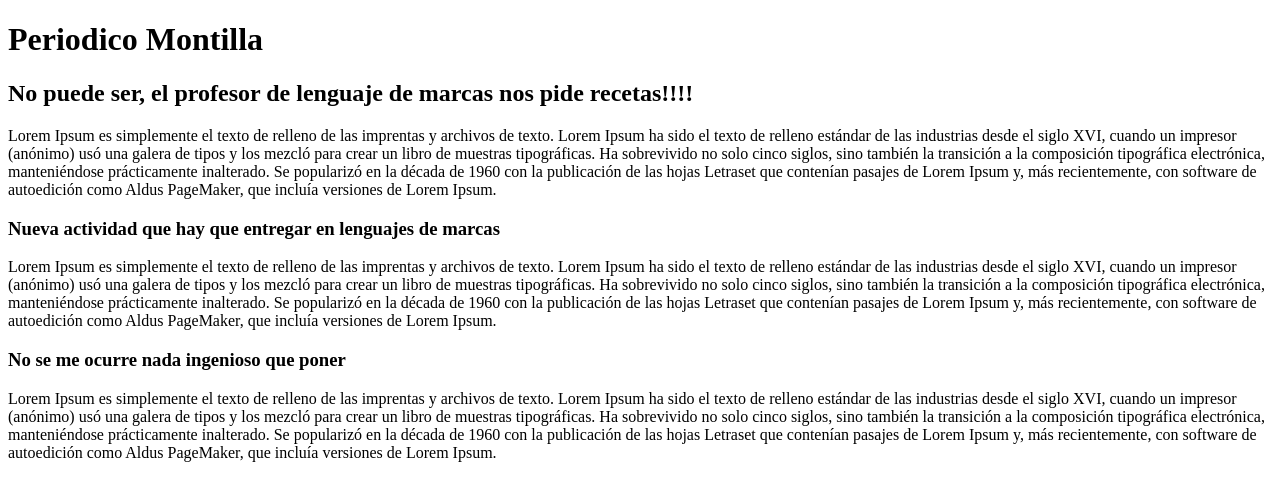
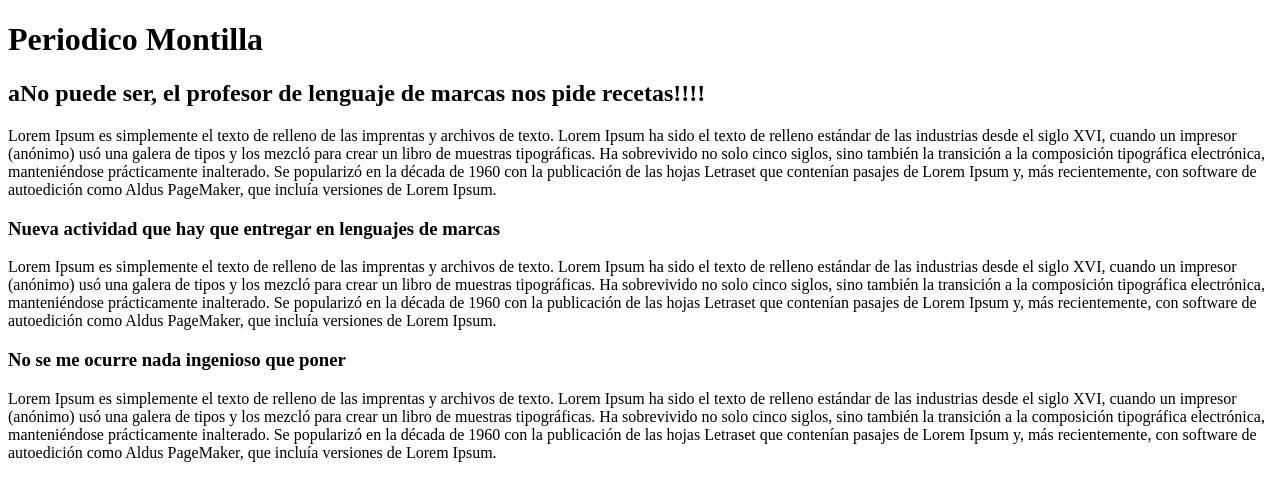
Before and after one commit to Angelitrooo/lenguaje-de-marcas, a plain HTML site: page Act2/ejercicio1/index.html in a window 1280 px wide. Drawn offline with Linux system fonts and the light colour scheme.

Commit message:
change.1

```diff
--- a/Act2/ejercicio1/index.html
+++ b/Act2/ejercicio1/index.html
@@ -7,7 +7,7 @@
 </head>
 <body>
     <h1>Periodico Montilla</h1>
-    <h2>No puede ser, el profesor de lenguaje de marcas nos pide recetas!!!!</h2>
+    <h2>aNo puede ser, el profesor de lenguaje de marcas nos pide recetas!!!!</h2>
     <p>Lorem Ipsum es simplemente el texto de relleno de las imprentas y archivos de texto. Lorem Ipsum ha sido el texto de relleno estándar de las industrias desde el siglo XVI, cuando un impresor (anónimo) usó una galera de tipos y los mezcló para crear un libro de muestras tipográficas. Ha sobrevivido no solo cinco siglos, sino también la transición a la composición tipográfica electrónica, manteniéndose prácticamente inalterado. Se popularizó en la década de 1960 con la publicación de las hojas Letraset que contenían pasajes de Lorem Ipsum y, más recientemente, con software de autoedición como Aldus PageMaker, que incluía versiones de Lorem Ipsum.</p>
     <h3>Nueva actividad que hay que entregar en lenguajes de marcas</h3>
     <p>Lorem Ipsum es simplemente el texto de relleno de las imprentas y archivos de texto. Lorem Ipsum ha sido el texto de relleno estándar de las industrias desde el siglo XVI, cuando un impresor (anónimo) usó una galera de tipos y los mezcló para crear un libro de muestras tipográficas. Ha sobrevivido no solo cinco siglos, sino también la transición a la composición tipográfica electrónica, manteniéndose prácticamente inalterado. Se popularizó en la década de 1960 con la publicación de las hojas Letraset que contenían pasajes de Lorem Ipsum y, más recientemente, con software de autoedición como Aldus PageMaker, que incluía versiones de Lorem Ipsum.</p>
```
